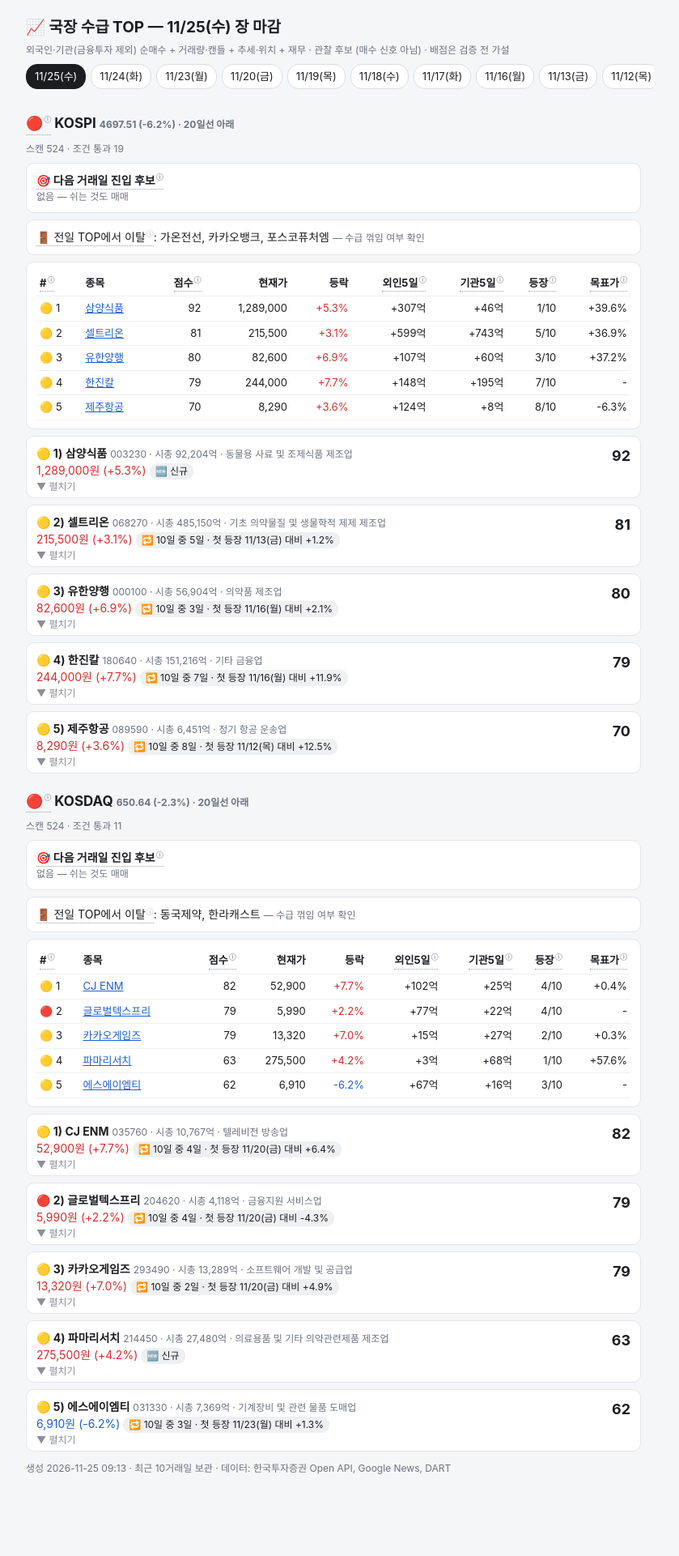
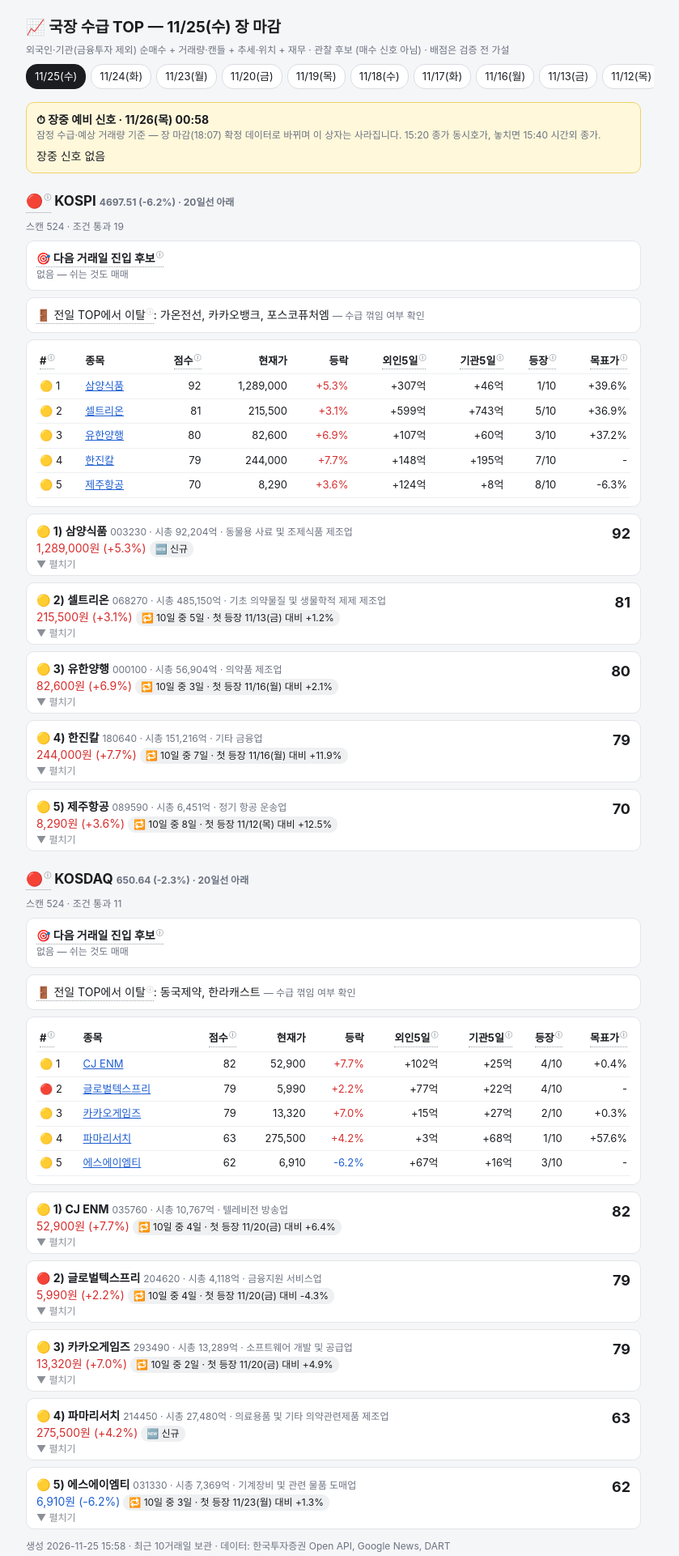
Before and after one commit to janbakbakee/woong, a plain HTML site: page docs/kstock/20261125.html in a window 1280 px wide. Shown: the whole page at 81% size, without its empty margins (228-1067 px from the left). Before the commit the page ends 1874 px from the top, so only its background shows below. Drawn offline with Linux system fonts and the light colour scheme.

Commit message:
국장 수급 페이지 업데이트 (2026-11-26)

```diff
--- a/docs/kstock/20261125.html
+++ b/docs/kstock/20261125.html
@@ -53,7 +53,10 @@
 <div class="muted">외국인·기관(금융투자 제외) 순매수 + 거래량·캔들 + 추세·위치 + 재무 · 관찰 후보 (매수 신호 아님) · 배점은 검증 전 가설</div>
 <nav class="tabs"><a href="20261125.html" class="on">11/25(수)</a><a href="20261124.html" class="">11/24(화)</a><a href="20261123.html" class="">11/23(월)</a><a href="20261120.html" class="">11/20(금)</a><a href="20261119.html" class="">11/19(목)</a><a href="20261118.html" class="">11/18(수)</a><a href="20261117.html" class="">11/17(화)</a><a href="20261116.html" class="">11/16(월)</a><a href="20261113.html" class="">11/13(금)</a><a href="20261112.html" class="">11/12(목)</a><a href="guide.html">📖 지표 해설</a></nav>
 
+<div class="box intra"><b>⏱ 장중 예비 신호 · 11/26(목) 00:58</b>
+<div class="muted">잠정 수급·예상 거래량 기준 — 장 마감(18:07) 확정 데이터로 바뀌며 이 상자는 사라집니다. 15:20 종가 동시호가, 놓치면 15:40 시간외 종가.</div>
 
+<div style="margin-top:6px">장중 신호 없음</div></div>
 
 
 <h2 id="kospi"><button class="t" popovertarget="tip-light">🔴<sup>ⓘ</sup></button> KOSPI <span class="muted">4697.51 (-6.2%) · 20일선 아래</span></h2>
@@ -1135,7 +1138,7 @@
 </div></details>
 
 
-<p class="muted">생성 2026-11-25 09:13 · 최근 10거래일 보관 · 데이터: 한국투자증권 Open API, Google News, DART</p>
+<p class="muted">생성 2026-11-25 15:58 · 최근 10거래일 보관 · 데이터: 한국투자증권 Open API, Google News, DART</p>
 
 <div popover id="tip-parts" class="tip">
 <button class="x" popovertarget="tip-parts" popovertargetaction="hide">닫기</button><b>점수 구성 (100점)</b>
--- /dev/null
+++ b/docs/kstock/intraday.json
@@ -0,0 +1 @@
+{"date": "20261126", "time": "00:58", "signals": {"KOSPI": [], "KOSDAQ": []}}
```
Also changed, not shown: docs/kstock/20261112.html (+1 -1 lines), docs/kstock/20261113.html (+1 -1 lines), docs/kstock/20261116.html (+1 -1 lines), docs/kstock/20261117.html (+1 -1 lines), docs/kstock/20261118.html (+1 -1 lines), docs/kstock/20261119.html (+1 -1 lines), docs/kstock/20261120.html (+1 -1 lines), docs/kstock/20261123.html (+1 -1 lines), docs/kstock/20261124.html (+1 -1 lines), docs/kstock/index.html (+4 -1 lines).
